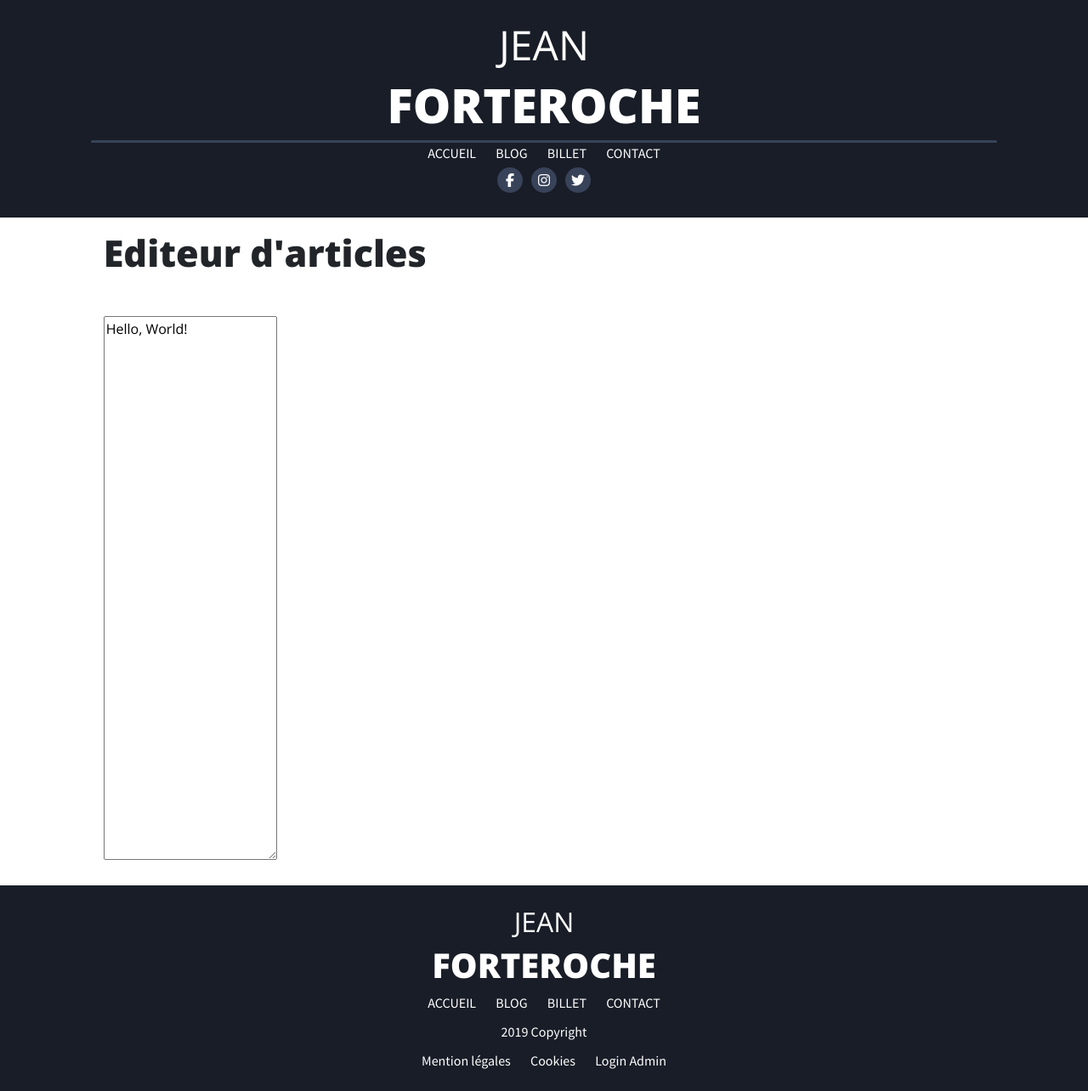
After one commit to LacrotteFlorent/P4-DWJ, a PHP site: page /view/adminPost.php in a window 1280 px wide. The commit adds this page. Shown: the whole page at 85% size. Run offline with PHP 8.4, Linux system fonts and the light colour scheme; some libraries are stand-ins or nearby versions.

Commit message:
création de la page editeur

```diff
--- /dev/null
+++ b/public/css/styleAdminPost.css
@@ -0,0 +1,23 @@
+
+#adminPost {
+    font-family: "Open sans", sans-serif;
+}
+
+.adminPost {
+    overflow: hidden;
+}
+
+
+#adminPost h5 {
+    font-size: 0.9em;
+    font-weight: 300;
+}
+
+#adminPost h2 {
+    font-size: 2.7em;
+    font-weight: 900;
+}
+
+#postArea {
+    height: 80vh;
+}
--- /dev/null
+++ b/view/adminPost.php
@@ -0,0 +1,43 @@
+<!DOCTYPE HTML>
+<!-- Couleurs :
+    Blanc       #FFFFFF
+    Gris        #333
+    Gris clair  #919191
+    Gris foncé  #181A1B
+    Orangé      #542E00
+    Orang Clair #F08400
+    Bleu clair  #00A3D0
+    Bleu gris   #38435A
+    Bleu foncé  #181D27
+    -->
+<!-- Blog d'écrivain - Made by Lacrotte Florent / Projet 4 - OpenClassrooms -->
+
+<html>
+
+    <head>
+    <?php include("include_head.php"); ?>
+    </head>
+
+    <body>
+        <div class="container-fluid adminPost">
+
+            <?php include("include_header.php"); ?>
+
+            <div class="row justify-content-center" id="adminPost">
+                <div class="col-12 col-sm-10">
+                    <h2 class="my-3">Editeur d'articles</h2>
+                    <div class="mt-5 row justify-content-center">
+                        <form class="col-12 mb-4" method="post">
+                            <textarea id="postArea">Hello, World!</textarea>
+                        </form>
+                    </div>
+                </div>
+            </div>
+
+            <?php include("include_footer.php"); ?>
+
+        </div>
+
+    </body>
+
+</html>
--- a/view/include_head.php
+++ b/view/include_head.php
@@ -20,7 +20,9 @@
 <link rel="stylesheet" href="../public/css/styleBillet.css" />
 <link rel="stylesheet" href="../public/css/styleAdminDashboard.css" />
 <link rel="stylesheet" href="../public/css/styleAdminConnexion.css" />
+<link rel="stylesheet" href="../public/css/styleAdminPost.css" />
 <link rel="stylesheet" href="../public/css/styleLegal.css" />
+
 <link rel="stylesheet" media="(max-width:576.00px)" href="../public/css/style-xs.css" />
 <link rel="stylesheet" media="(max-width:576.00px)" href="../public/css/styleBlog-xs.css" />
 <link rel="stylesheet" media="(max-width:576.00px)" href="../public/css/styleContact-xs.css" />
@@ -79,3 +81,10 @@
 <script src="https://oss.maxcdn.com/html5shiv/3.7.3/html5shiv.min.js"></script>
 <script src="https://oss.maxcdn.com/respond/1.4.2/respond.min.js"></script>
 <![endif]-->
+<!-- Tiny Mce -->
+<script src="https://cdn.tiny.cloud/1/zb7qhx3260q4w81nmqnkvit0h47o5mgauphgyr2v2ta3vozf/tinymce/5/tinymce.min.js" referrerpolicy="origin"></script>
+<script>
+    tinymce.init({
+    selector: '#postArea',
+    });
+</script>
```
